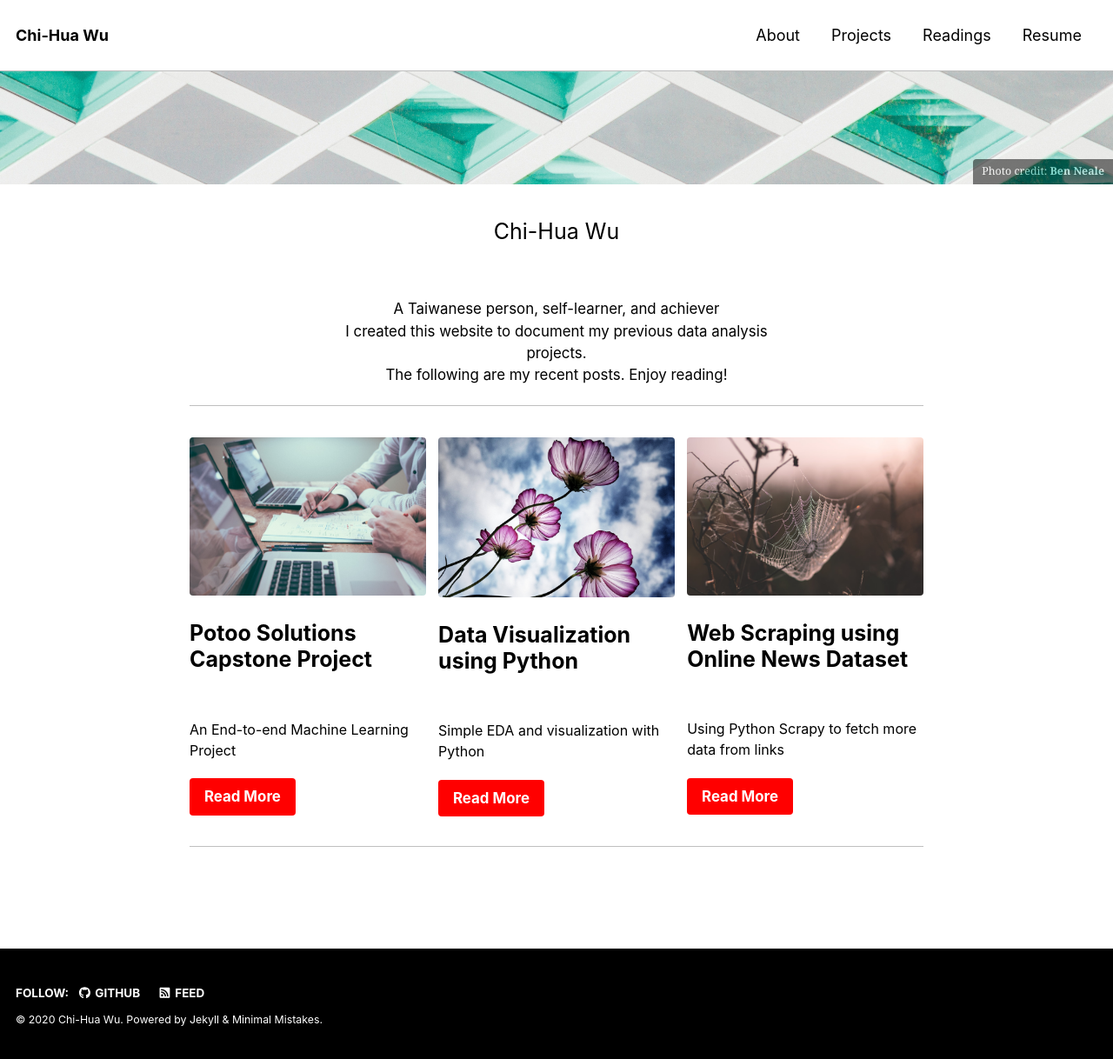
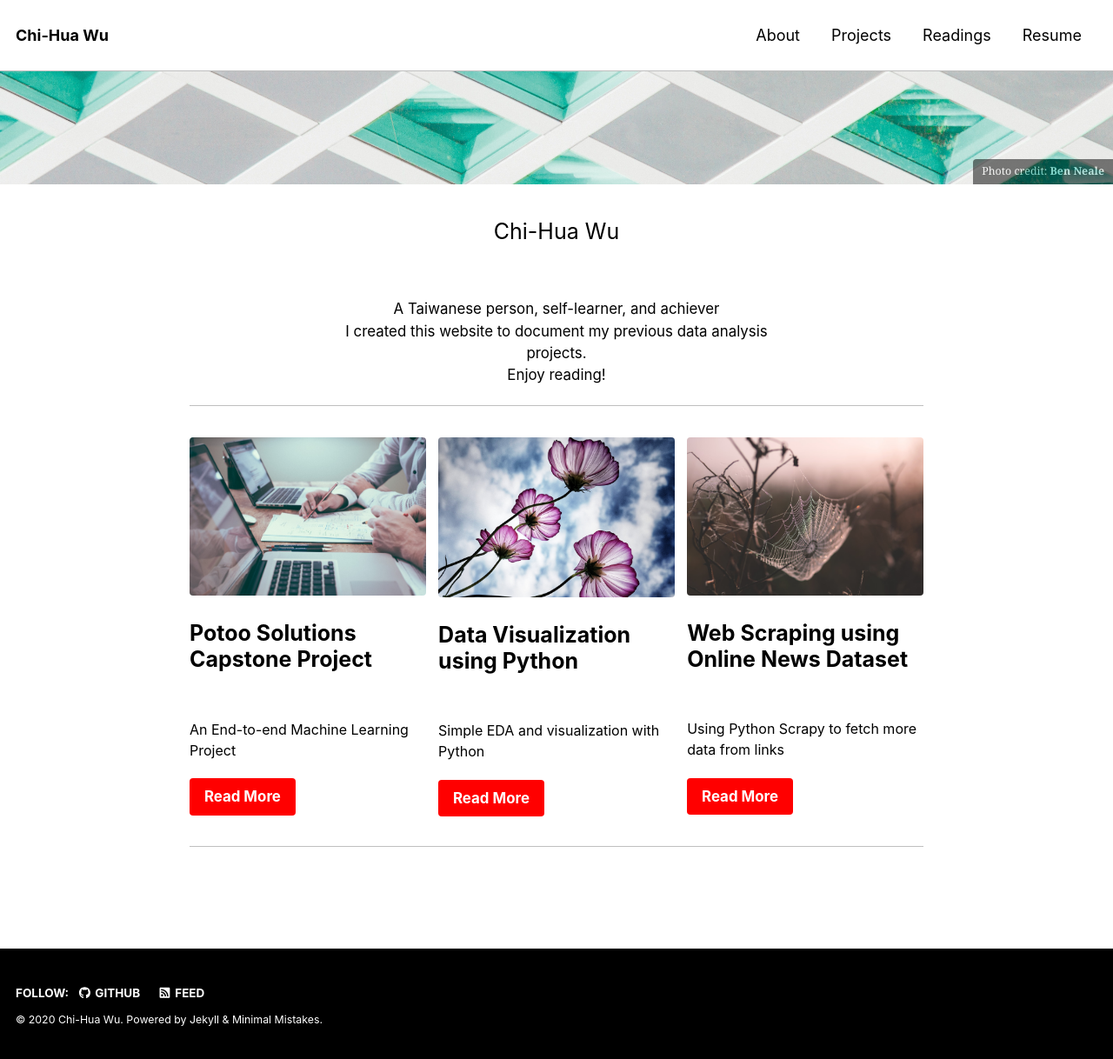
Before and after one commit to chw18019/chw18019.github.io, a Jekyll site: the page built from index.html, in a window 1280 px wide. Shown: the whole page at 87% size. Built offline with Jekyll 4.4.1, drawn with Linux system fonts in a browser that asks for light colours; nearby versions of some CDN libraries; the list of posts is cut into pages by our own code.

Commit message:
Update index.html

```diff
--- a/index.html
+++ b/index.html
@@ -7,7 +7,7 @@
   caption: "Photo credit: [**Ben Neale**](https://unsplash.com)"
 
 intro:
-  - excerpt: '<p style="font-size:25px; font-style:bold">Chi-Hua Wu</p><br>A Taiwanese person, self-learner, and achiever<br>I created this website to document my previous data analysis projects. <br>The following are my recent posts. Enjoy reading!'
+  - excerpt: '<p style="font-size:25px; font-style:bold">Chi-Hua Wu</p><br>A Taiwanese person, self-learner, and achiever<br>I created this website to document my previous data analysis projects. <br>Enjoy reading!'
 feature_row:
   - image_path: /assets/200504/scott-graham.jpeg
     alt: "placeholder image 1"
```
